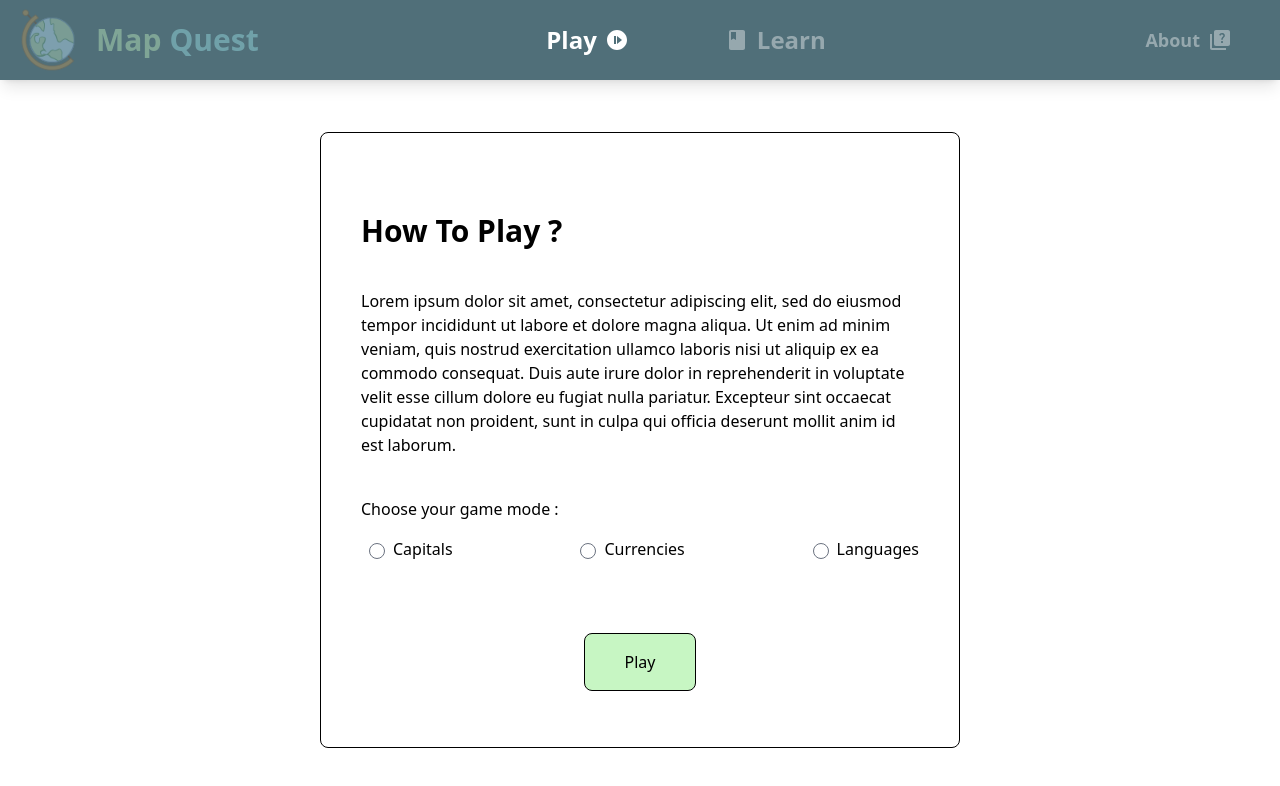
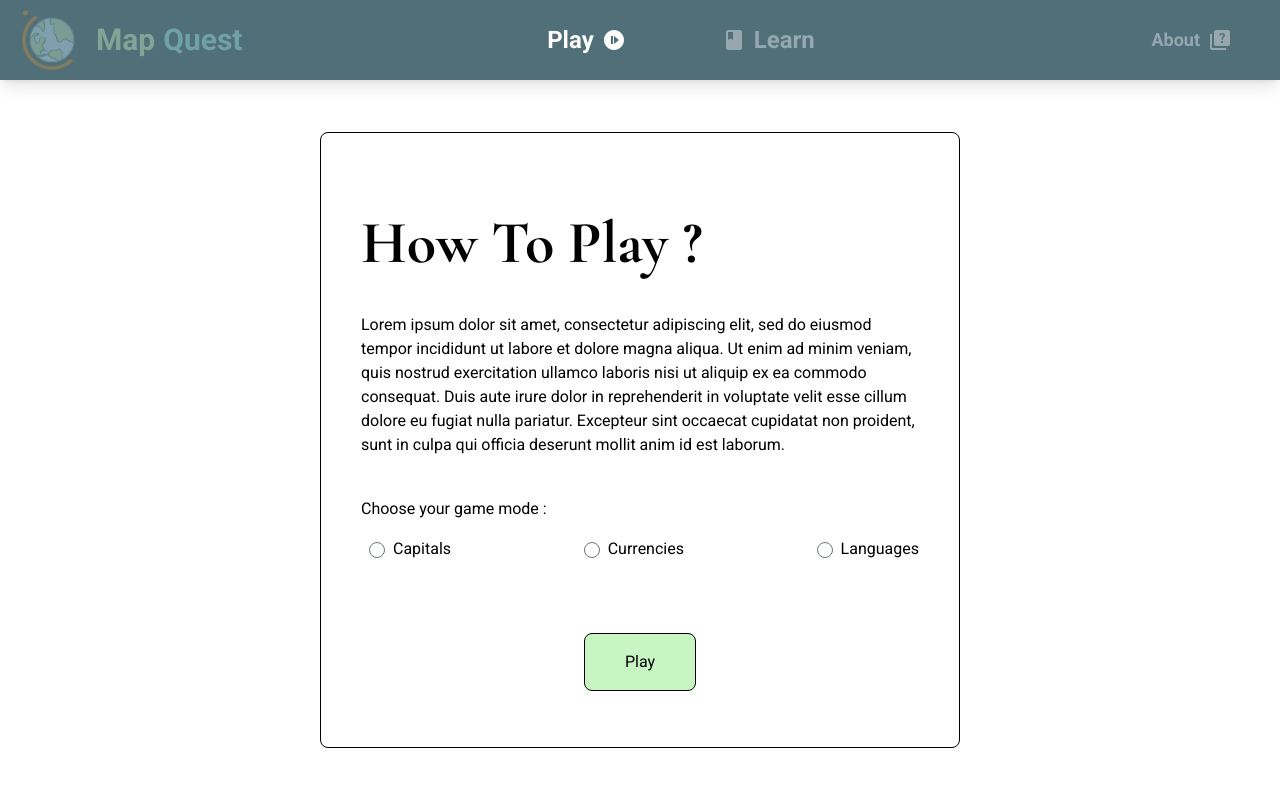
Before and after one commit to WildCodeSchool/2022-09-Orleans-CDA-Projet-Frontend-MANC, a React (Vite) app: page /2022-09-Orleans-CDA-Projet-Frontend-MANC/play in a window 1280 px wide. Shown: the top 786 px of the page. Built offline with nearby package versions, Linux system fonts and the light colour scheme.

Commit message:
police (#31)

```diff
--- a/src/App.css
+++ b/src/App.css
@@ -1,3 +1,15 @@
+@import url("https://fonts.googleapis.com/css2?family=Cormorant+Garamond:wght@700&family=Roboto:ital,wght@0,100;0,300;0,400;0,500;0,700;0,900;1,100;1,300;1,400;1,500;1,700;1,900&display=swap");
+h1,
+h2,
+h3,
+h4 {
+  font-family: "Cormorant Garamond", serif;
+}
+
+body {
+  font-family: "Roboto", sans-serif;
+}
+
 .height-minus-nav {
   height: calc(100vh - 80px);
 }
--- a/src/components/rules/Rules.jsx
+++ b/src/components/rules/Rules.jsx
@@ -3,7 +3,7 @@ import { Link } from "react-router-dom";
 const Rules = () => {
   return (
     <div className="border border-black rounded-lg p-10 w-2/4">
-      <h1 className="text-3xl font-bold my-10">How To Play ?</h1>
+      <h1 className="text-6xl font-bold my-10">How To Play ?</h1>
       <p>
         Lorem ipsum dolor sit amet, consectetur adipiscing elit, sed do eiusmod
         tempor incididunt ut labore et dolore magna aliqua. Ut enim ad minim
```
